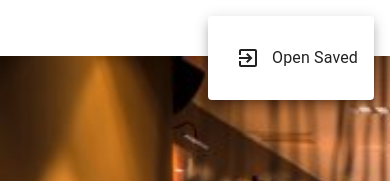
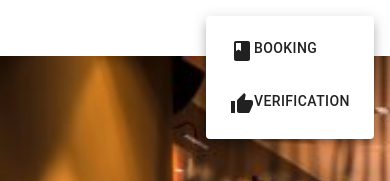
Before and after one commit to arhammusheer/chambers-web, a React (Create React App) app in the folder react_client/: page / in a window 390 px wide. Both pictures are taken after a click on the button 350 px from the left and 28 px from the top of the page. Shown: the top 181 px of the page. Built offline with nearby package versions, Linux system fonts and the light colour scheme.

Commit message:
make navbar responsive

```diff
--- a/react_client/src/components/Navbar/GuestNavbar.js
+++ b/react_client/src/components/Navbar/GuestNavbar.js
@@ -15,6 +15,9 @@ import ExitToAppIcon from '@material-ui/icons/ExitToApp';
 import MenuItem from '@material-ui/core/MenuItem';
 import Menu from '@material-ui/core/Menu';
 import MoreIcon from '@material-ui/icons/MoreVert';
+
+import BookIcon from '@material-ui/icons/Book';
+import ThumbUpIcon from '@material-ui/icons/ThumbUp';
 
 const useStyles = makeStyles((theme) => ({
   appBar: {
@@ -75,15 +78,24 @@ export default function PersistentDrawerLeft(props) {
       onClose={handleMobileMenuClose}
     >
       <MenuItem>
-        <IconButton
-          aria-label="saved menu routing"
-          aria-controls="primary-search-saved-menu"
-          aria-haspopup="true"
-          color="inherit"
-        >
-          <ExitToAppIcon />
-        </IconButton>
-        <p>Open Saved</p>
+        <CustomLink ariaLabel={`Link to favorites page`} to={'/verification'}>
+          <Button>
+            <BookIcon />
+            <Typography variant="button" display="block" gutterBottom>
+              Booking
+            </Typography>
+          </Button>
+        </CustomLink>
+      </MenuItem>
+      <MenuItem>
+        <CustomLink ariaLabel={`Link to favorites page`} to={'/verification'}>
+          <Button>
+            <ThumbUpIcon />
+            <Typography variant="button" display="block" gutterBottom>
+              Verification
+            </Typography>
+          </Button>
+        </CustomLink>
       </MenuItem>
     </Menu>
   );
@@ -128,7 +140,6 @@ export default function PersistentDrawerLeft(props) {
               aria-controls={mobileMenuId}
               aria-haspopup="true"
               onClick={handleMobileMenuOpen}
-              color="inherit"
             >
               <MoreIcon />
             </IconButton>
```
